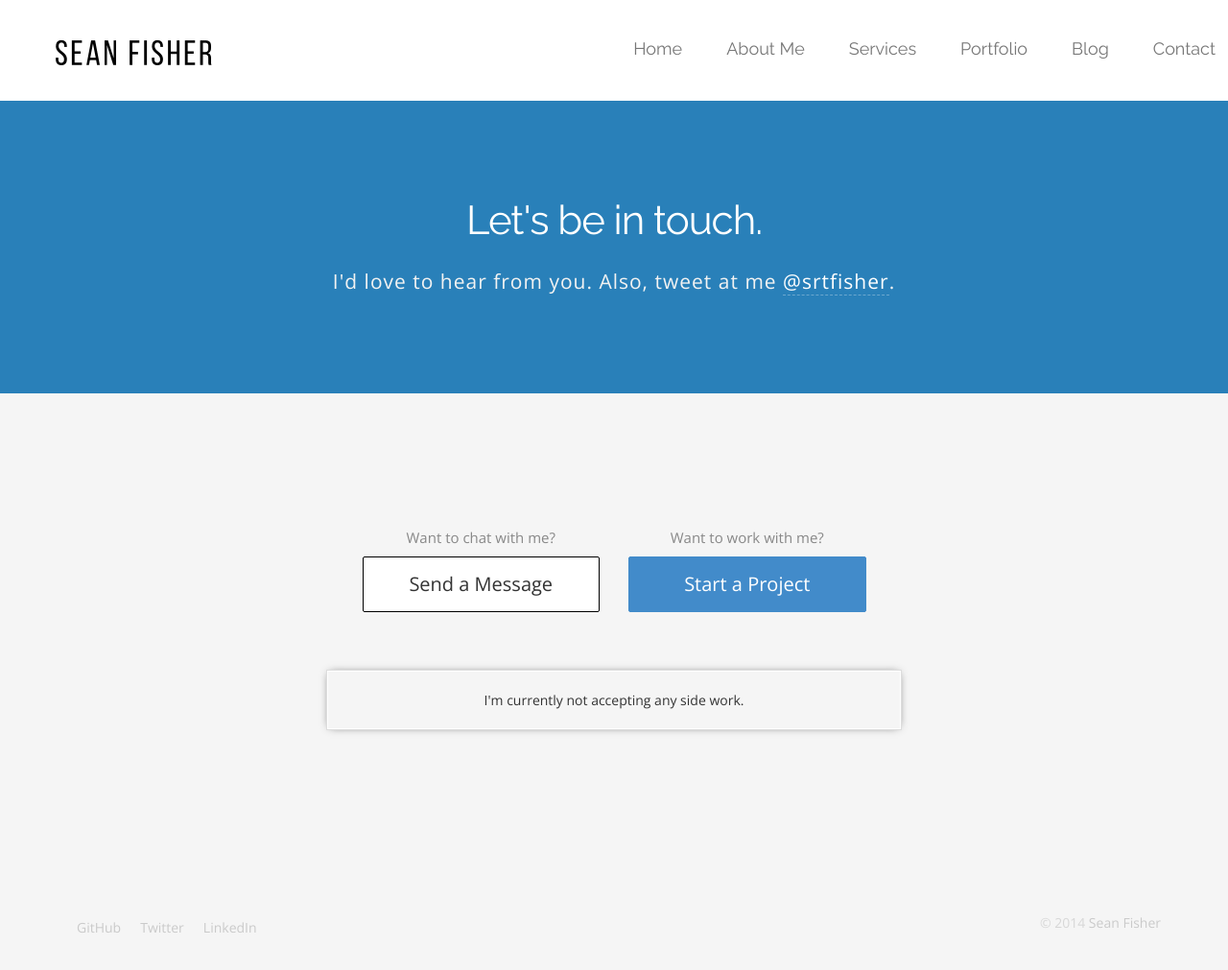
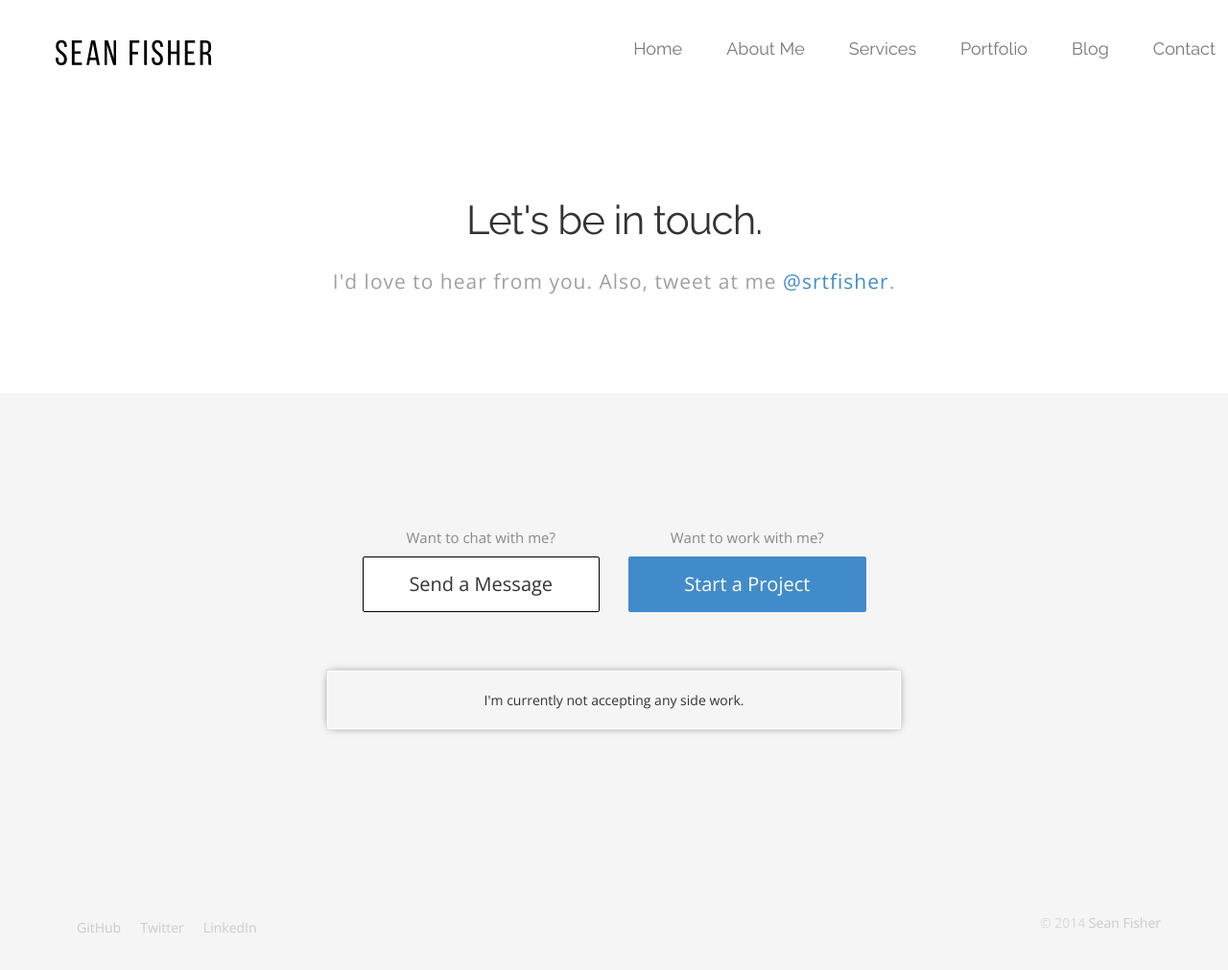
Before and after one commit to srtfisher/srtfisher.github.io, a Jekyll site: the page built from start-project.html, in a window 1280 px wide and 1012 px high. Shown: the whole window at 96% size. Built offline with Jekyll 4.4.1, drawn with Linux system fonts in a browser that asks for light colours; nearby versions of some CDN libraries; Markdown is read by kramdown in place of the engine named in the settings.

Commit message:
Update start-project.html

```diff
--- a/start-project.html
+++ b/start-project.html
@@ -3,7 +3,7 @@ layout: default
 title: Contact Sean Fisher
 permalink: start-a-project/
 ---
-<section class="focus-area super-dark">
+<section class="focus-area">
   <div class="container">
     <h2 class="leading">Let's be in touch.</h2>
     <p class="leading">
```
